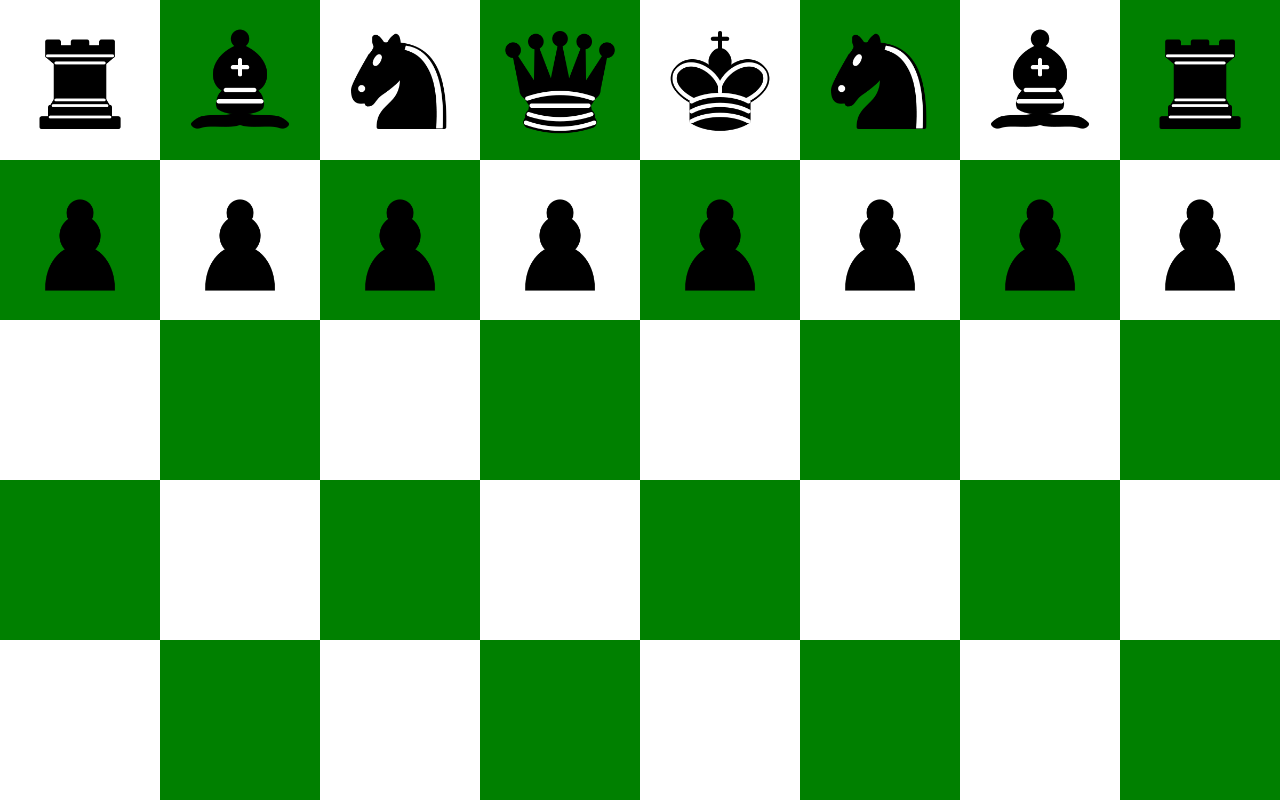
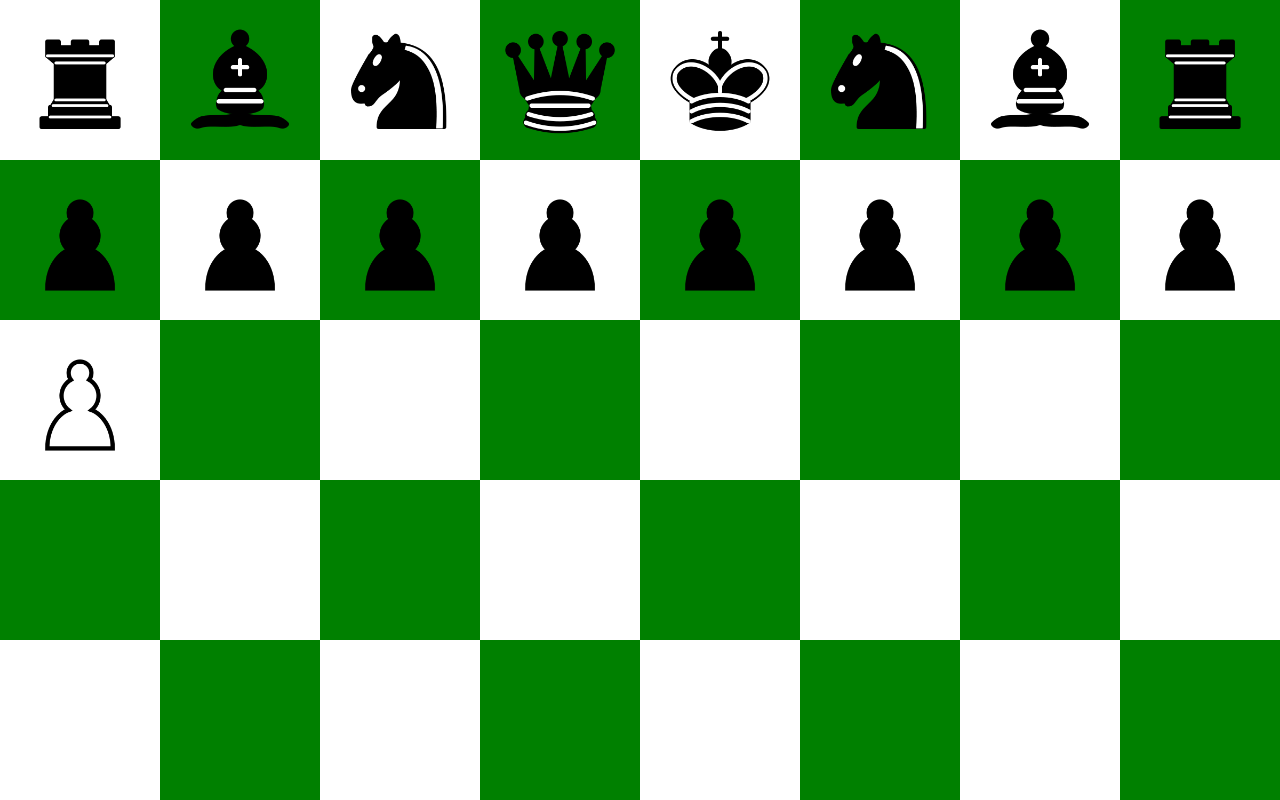
Before and after one commit to filip75/chess, a React (Create React App) app in the folder frontend/: page / in a window 1280 px wide. Shown: the top 800 px of the page. Built offline with nearby package versions, Linux system fonts and the light colour scheme.

Commit message:
[FE] move pieces

```diff
--- a/frontend/src/components/board/index.tsx
+++ b/frontend/src/components/board/index.tsx
@@ -2,7 +2,7 @@ import React, { useReducer } from 'react'
 import { range } from '../../missing'
 import { Colour, PieceType } from '../../model/piece'
 import FieldComponent from '../fieldComponent'
-import { Field, Piece } from '../interface'
+import { Field, hasPieceColour, isFieldEmpty, Piece } from '../interface'
 import styles from './style.module.scss'
 
 const placePiece = (field: Field, piece: Piece): Field => {
@@ -84,39 +84,73 @@ const prepareBoard = (): BoardState => {
         type: PieceType.Pawn,
         colour: Colour.Black,
     })
+    fields[16] = placePiece(fields[15], {
+        type: PieceType.Pawn,
+        colour: Colour.White,
+    })
 
-    return { fields, marked: null }
+    return { fields, marked: null, playerColour: Colour.Black }
 }
 
 interface BoardState {
     fields: Field[]
     marked: number | null
+    playerColour: Colour
 }
 
 interface ActionType {
     type: string
-    payload: any // TODO set proper type
+    payload: { index: number }
+}
+
+const movePiece = (state: BoardState, from: number, to: number): BoardState => {
+    const fieldsCopy: Field[] = state.fields.map((field) => ({ ...field }))
+    fieldsCopy[to].piece = fieldsCopy[from].piece
+    fieldsCopy[from].piece = null
+    return {
+        ...state,
+        fields: fieldsCopy,
+        marked: null,
+    }
+}
+
+const markField = (state: BoardState, index: number): BoardState => {
+    return { ...state, marked: index }
 }
 
 const boardReducer = (state: BoardState, action: ActionType): BoardState => {
     switch (action.type) {
-        case 'MARK': {
-            const index: number = action.payload.index
-            const f: Field = {
-                ...state.fields[action.payload.index],
+        case 'CLICK': {
+            const index = action.payload.index
+            const field = state.fields[index]
+
+            if (state.marked === null) {
+                if (
+                    !isFieldEmpty(field) &&
+                    hasPieceColour(field.piece, state.playerColour)
+                ) {
+                    return markField(state, index)
+                }
+            } else {
+                if (isFieldEmpty(field)) {
+                    return movePiece(state, state.marked, index)
+                } else {
+                    if (hasPieceColour(field.piece, state.playerColour)) {
+                        return markField(state, index)
+                    } else {
+                        // TODO handle capture
+                    }
+                }
             }
-            const fields = [...state.fields]
-            fields[action.payload.index] = f
-            return { ...state, fields, marked: index }
+            return state
         }
-
         default:
             throw new Error(`unsupported action: ${action.type}`)
     }
 }
 
 const Board: React.FC = (): React.ReactElement => {
-    const [board, boardDispatch] = useReducer(boardReducer, prepareBoard())
+    const [board, boardDispatch] = useReducer(boardReducer, null, prepareBoard)
 
     return (
         <div className={styles.board}>
@@ -128,7 +162,7 @@ const Board: React.FC = (): React.ReactElement => {
                         piece={board.fields[n].piece}
                         marked={board.marked ? board.marked === n : false}
                         onClick={(index: number) =>
-                            boardDispatch({ type: 'MARK', payload: { index } })
+                            boardDispatch({ type: 'CLICK', payload: { index } })
                         }
                     />
                 )
--- a/frontend/src/components/interface.ts
+++ b/frontend/src/components/interface.ts
@@ -8,3 +8,15 @@ export interface Field {
     piece: Piece | null
     possible: boolean
 }
+
+export function isFieldEmpty(field: Field): boolean {
+    return field.piece === null
+}
+
+export function isFieldPossibleToMoveTo(field: Field| null): boolean {
+    return field?.possible !== true
+}
+
+export function hasPieceColour(field: Piece | null, colour: Colour): boolean {
+    return field?.colour === colour
+}
```
